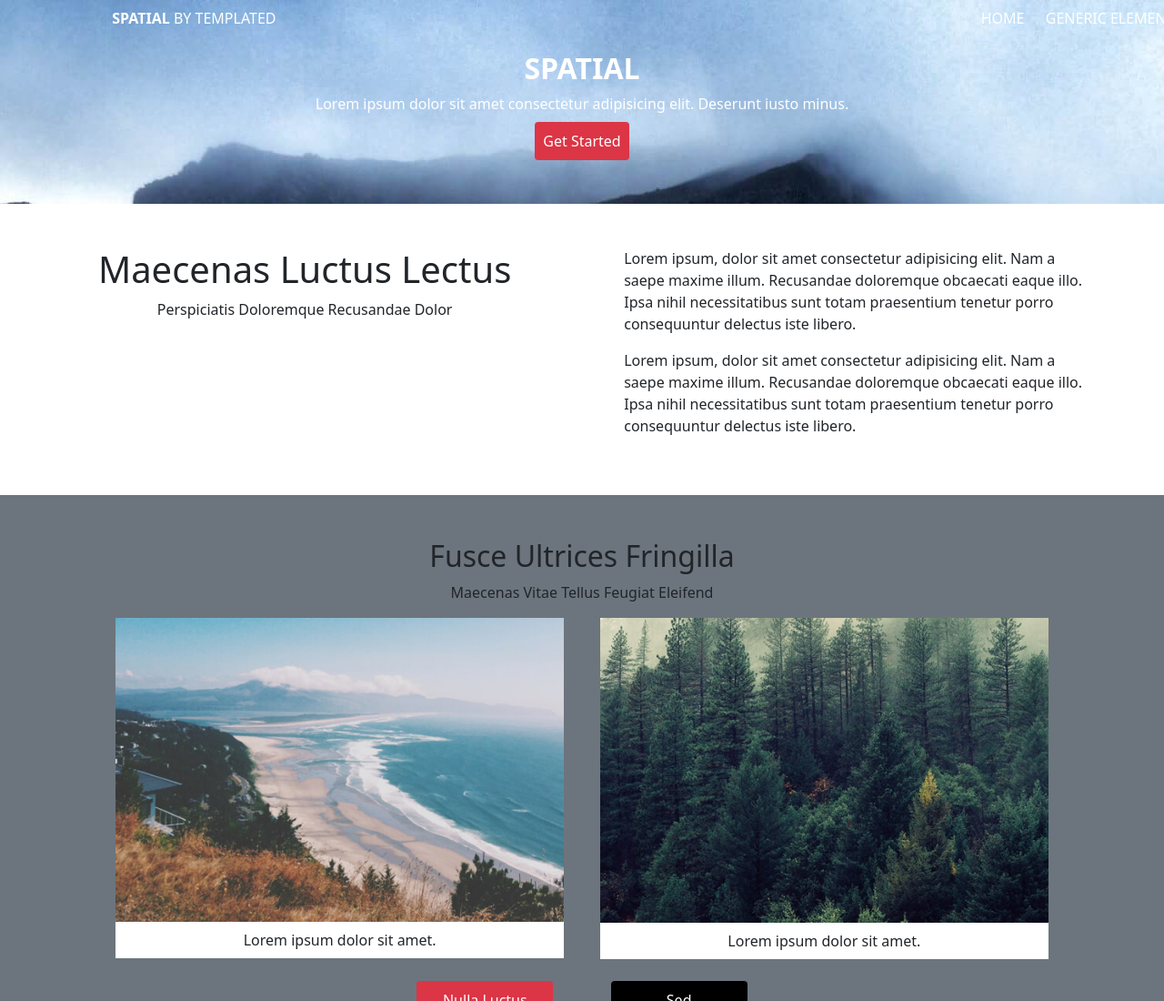
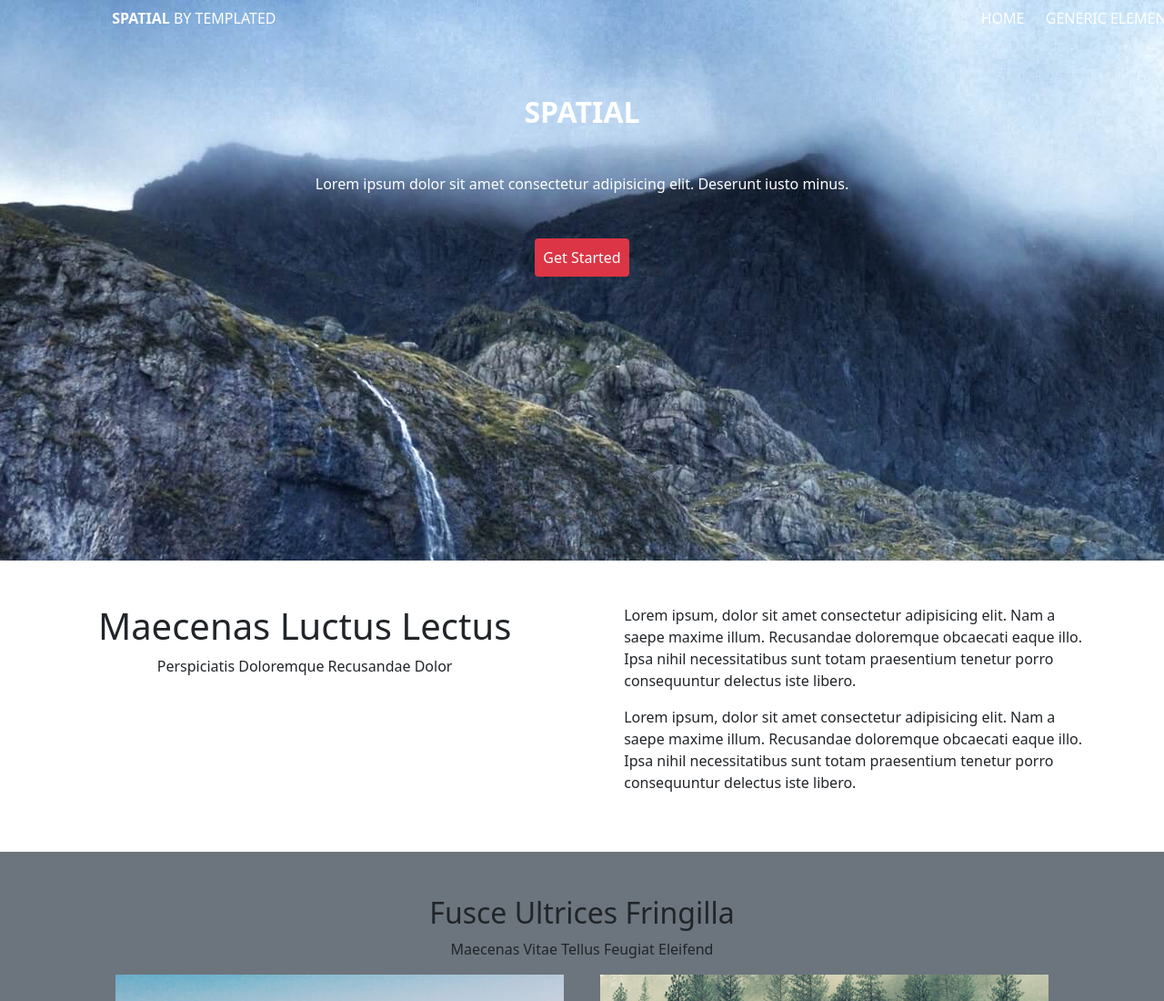
Before and after one commit to COURTEILLECyril/exo4_bootstrap, a website: page index.html in a window 1280 px wide. Shown: the top 1100 px of the page at 91% size. Drawn offline with nearby package versions, Linux system fonts and the light colour scheme.

Commit message:
dernier commit avant push n°2

```diff
--- a/index.html
+++ b/index.html
@@ -11,7 +11,7 @@
 <body>
     <section id="banner">
         <nav>
-            <div class="container-fluid">
+            <div class="container-fluid mb-5">
                 <div class="row text-center">
                     <div class="col-12 col-md-3 col-lg-4 col-xl-4 pt-2 text-center">
                         <p class="text-white text-center" ><span class="fw-bold"> SPATIAL</span> BY TEMPLATED </p>
@@ -36,15 +36,28 @@
             </div>
         </nav>
 
-        <div class="container-fluid mb-5">
+        <div class="container-fluid my-5">
             <div class="row justify-content-center">
                 <div class="col-12 col-md-12 col-lg-6 col-xl-6 text-center">
-                    <h1 class="text-center fs-2 fw-bold m-2 text-center text-white">SPATIAL</h1>
-                    <p class="text-center m-2 text-center text-white fw-ligth">Lorem ipsum dolor sit amet consectetur adipisicing elit. Deserunt iusto minus.</p>
+                    <h1 class="text-center fs-2 fw-bold m-2 mb-5 text-center text-white">SPATIAL</h1>
+                    <p class="text-center m-2 mb-5 text-center text-white fw-ligth">Lorem ipsum dolor sit amet consectetur adipisicing elit. Deserunt iusto minus.</p>
                     <button type="button" class="btn bg-danger p-2 text-white">Get Started</button>
+                    <br>
+                    <br>
+                    <br>
+                    <br>
+                    <br>
+                    <br>
+                    <br>
+                    <br>
+                    <br>
+                    <br>
+                    <br>
+                    <br>
                 </div>
             </div>
         </div>
+
 
         <div class="container-fluid bg-white mt-5 py-5">
             <div class="row justify-content-evenly">
```
